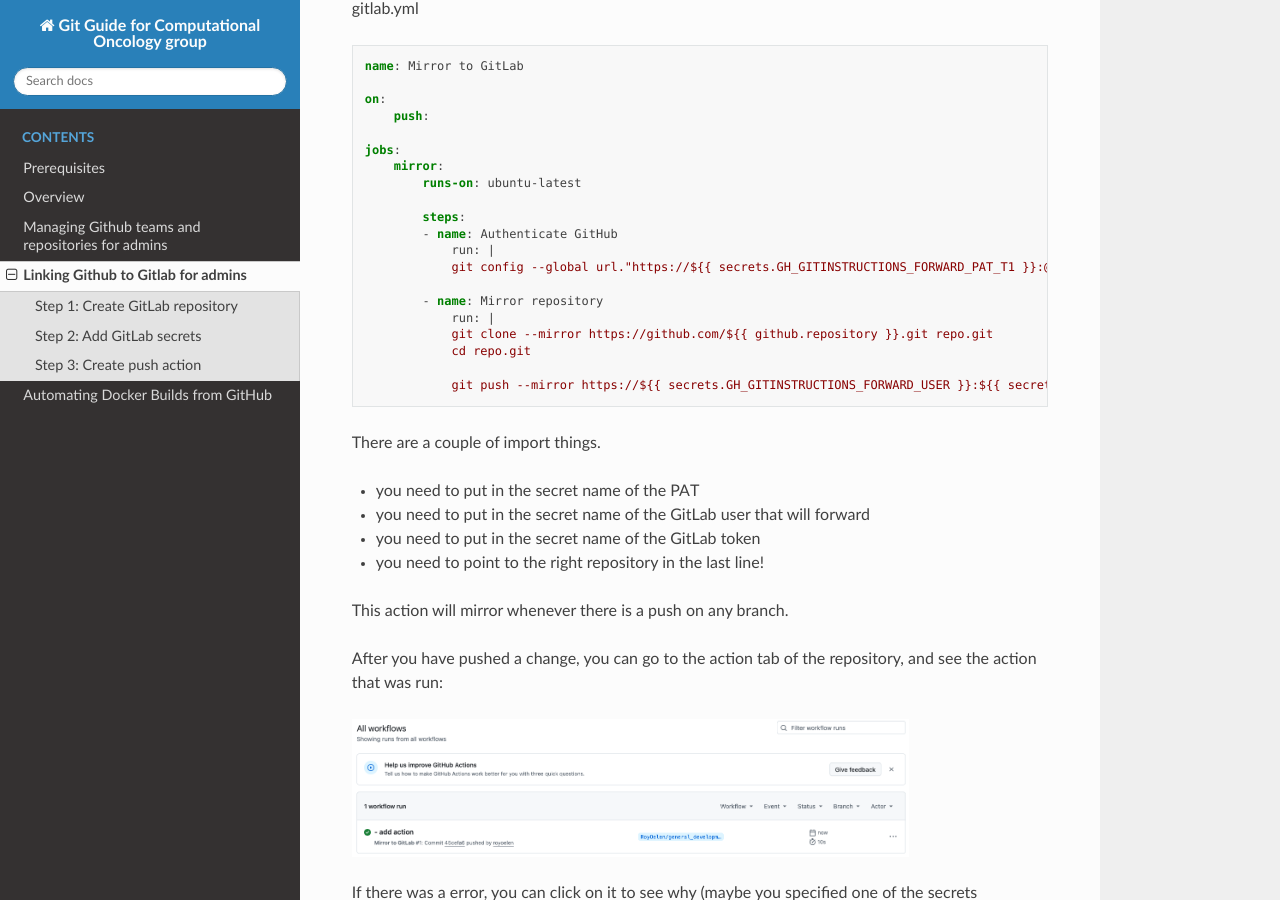
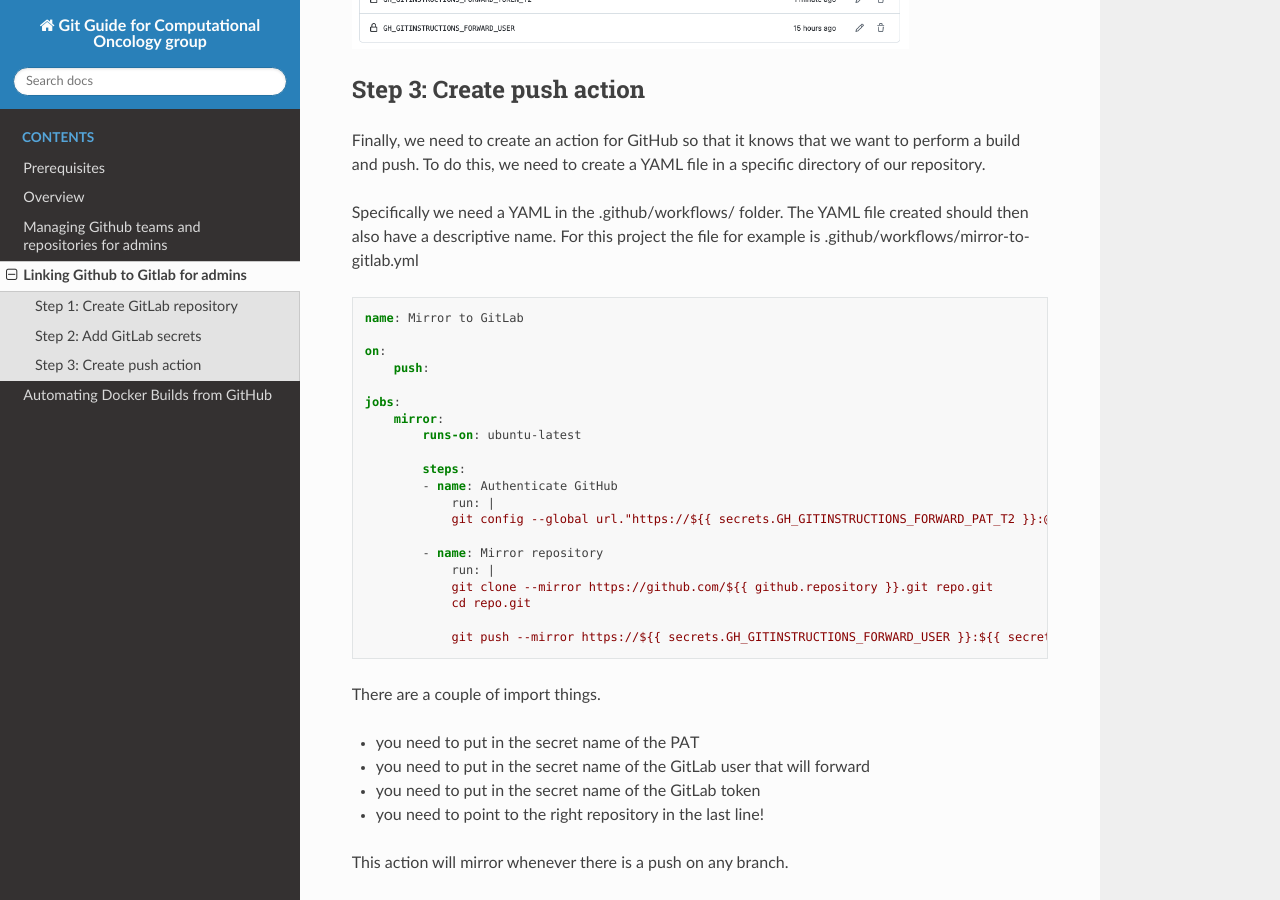
Before and after one commit to ComputationalOncologyUMCG/git-instructions, a Sphinx documentation site: the page built from docs/source/gitlab_linking_for_admins.rst, in a window 1280 px wide and 900 px high, scrolled down 11263 px. Built offline with Sphinx 7.4.7 and the Read the Docs theme 3.1.0, drawn with Linux system fonts in a browser that asks for light colours; some of the changed text lies outside the part shown.

Commit message:
- update token and pat names

```diff
--- a/docs/source/gitlab_linking_for_admins.rst
+++ b/docs/source/gitlab_linking_for_admins.rst
@@ -210,14 +210,14 @@
             steps:
             - name: Authenticate GitHub
                 run: |
-                git config --global url."https://${{ secrets.GH_GITINSTRUCTIONS_FORWARD_PAT_T1 }}:@github.com/".insteadOf "https://github.com/"
+                git config --global url."https://${{ secrets.GH_GITINSTRUCTIONS_FORWARD_PAT_T2 }}:@github.com/".insteadOf "https://github.com/"
 
             - name: Mirror repository
                 run: |
                 git clone --mirror https://github.com/${{ github.repository }}.git repo.git
                 cd repo.git
 
-                git push --mirror https://${{ secrets.GH_GITINSTRUCTIONS_FORWARD_USER }}:${{ secrets.GH_ICADEPMAP_FORWARD_TOKEN_T1 }}@gitlab.com/ComputationalOncologyUMCG/git-instructions.git
+                git push --mirror https://${{ secrets.GH_GITINSTRUCTIONS_FORWARD_USER }}:${{ secrets.GH_GITINSTRUCTIONS_FORWARD_TOKEN_T2 }}@gitlab.com/ComputationalOncologyUMCG/git-instructions.git
 
 There are a couple of import things.
 
```
Also changed, not shown: other parts of docs/source/gitlab_linking_for_admins.rst (+1 -1 lines), docs/source/images/gitlab_linking_for_admins/see_all_secrets.png, 1 other file.
